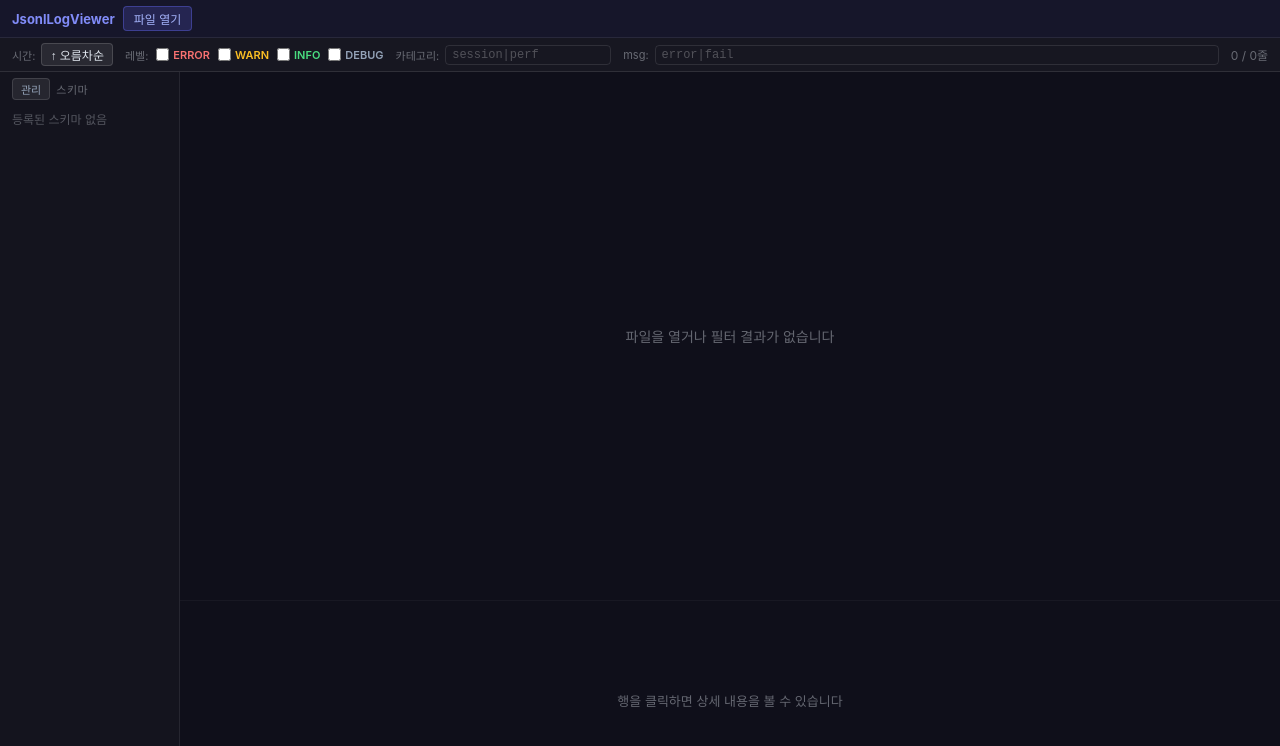
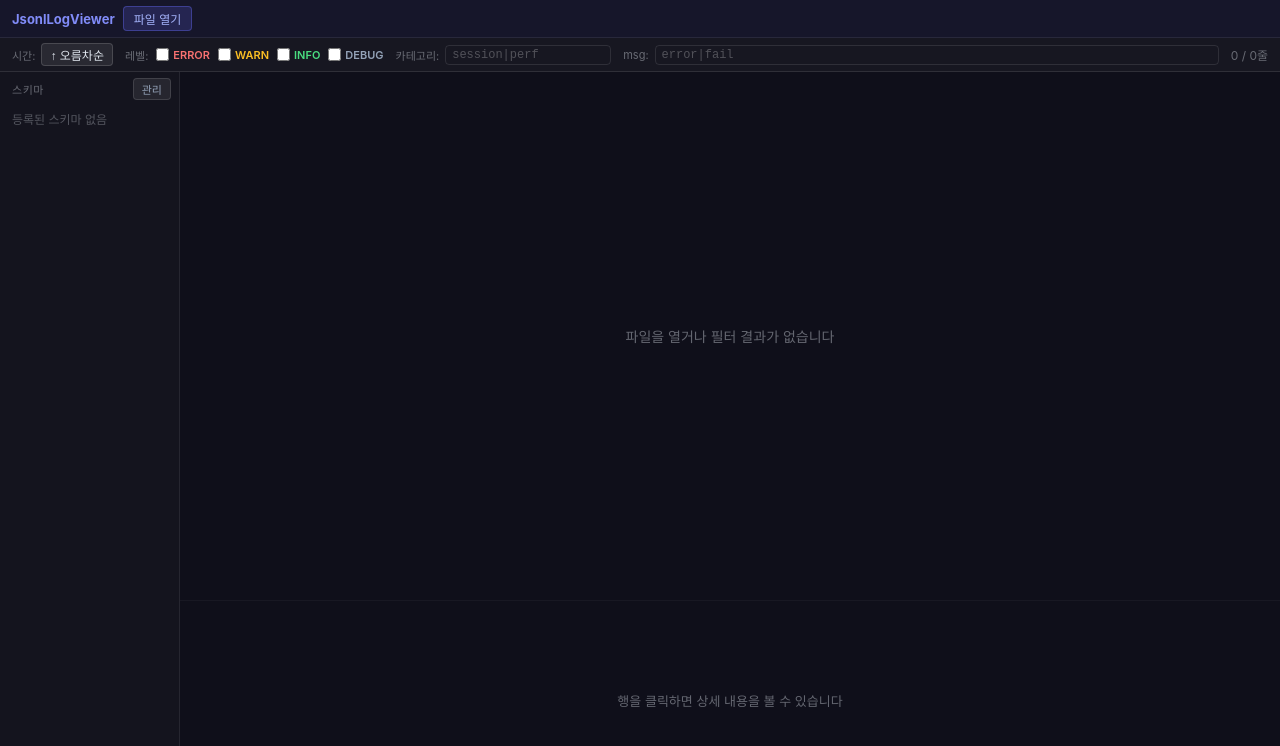
Before and after one commit to JuyeongYi/JsonlLogViewer, a React (Vite) app in the folder src/renderer/: page / in a window 1280 px wide. Shown: the top 746 px of the page. Built offline with nearby package versions, Linux system fonts and the light colour scheme.

Commit message:
fix: move 관리 button to right of schema label

```diff
--- a/src/renderer/src/components/Sidebar.tsx
+++ b/src/renderer/src/components/Sidebar.tsx
@@ -26,13 +26,13 @@ export function Sidebar({ schemas, onOpenSchemaManagement, onEditSchema, onDelet
   return (
     <div style={{ width: 180, borderRight: '1px solid rgba(255,255,255,0.08)', display: 'flex', flexDirection: 'column', flexShrink: 0, background: 'rgba(255,255,255,0.02)', position: 'relative' }}>
       <div style={{ display: 'flex', alignItems: 'center', padding: '6px 8px 6px 12px', gap: 6 }}>
+        <span style={{ fontSize: 11, opacity: 0.4, textTransform: 'uppercase', letterSpacing: '0.05em', flex: 1 }}>스키마</span>
         <button
           onClick={onOpenSchemaManagement}
           style={{ background: 'rgba(255,255,255,0.08)', border: '1px solid rgba(255,255,255,0.12)', borderRadius: 4, color: '#94a3b8', cursor: 'pointer', fontSize: 11, padding: '2px 8px', flexShrink: 0 }}
         >
           관리
         </button>
-        <span style={{ fontSize: 11, opacity: 0.4, textTransform: 'uppercase', letterSpacing: '0.05em' }}>스키마</span>
       </div>
       <div style={{ flex: 1, overflow: 'auto' }}>
         {schemas.length === 0 ? (
```
